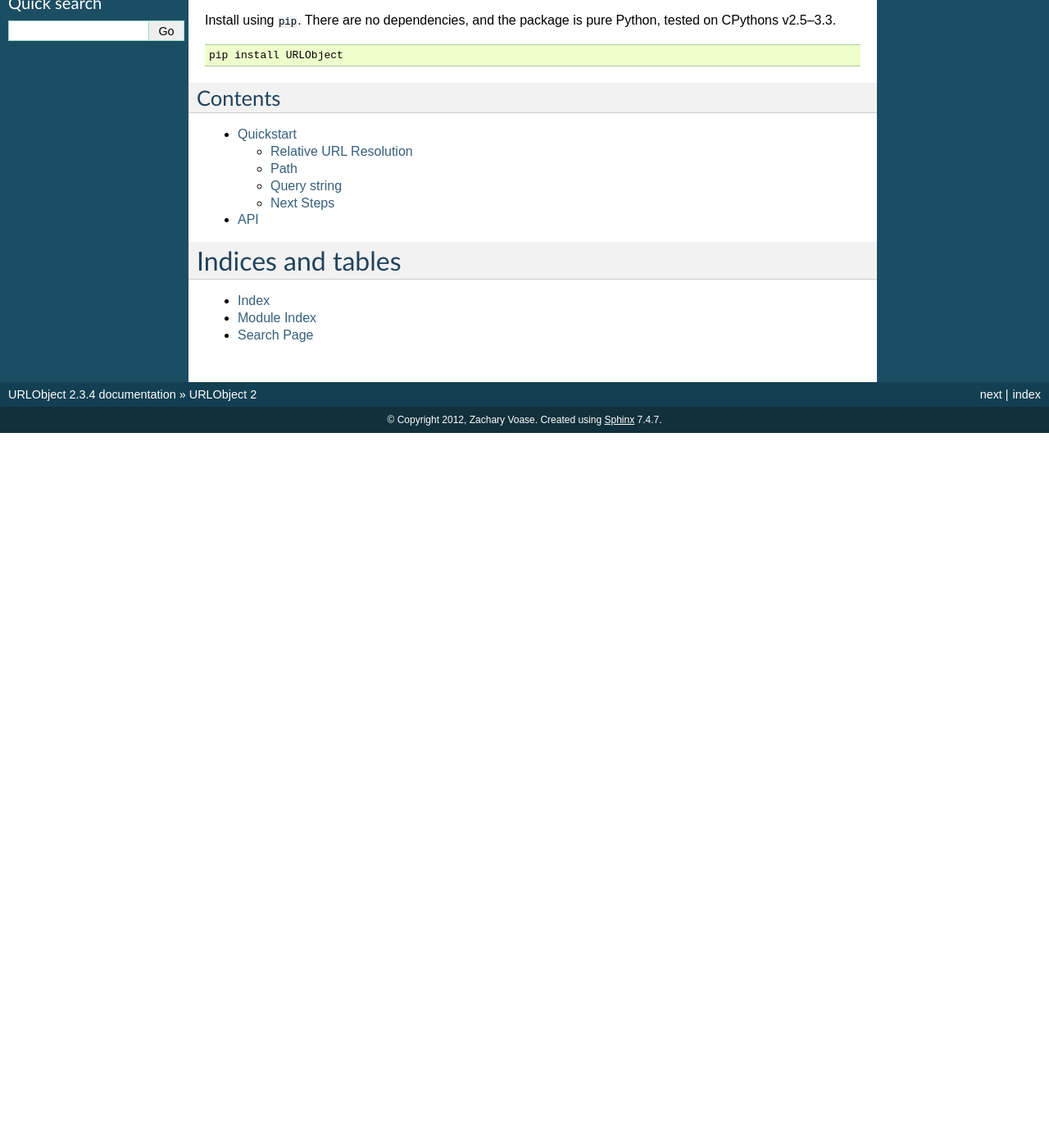
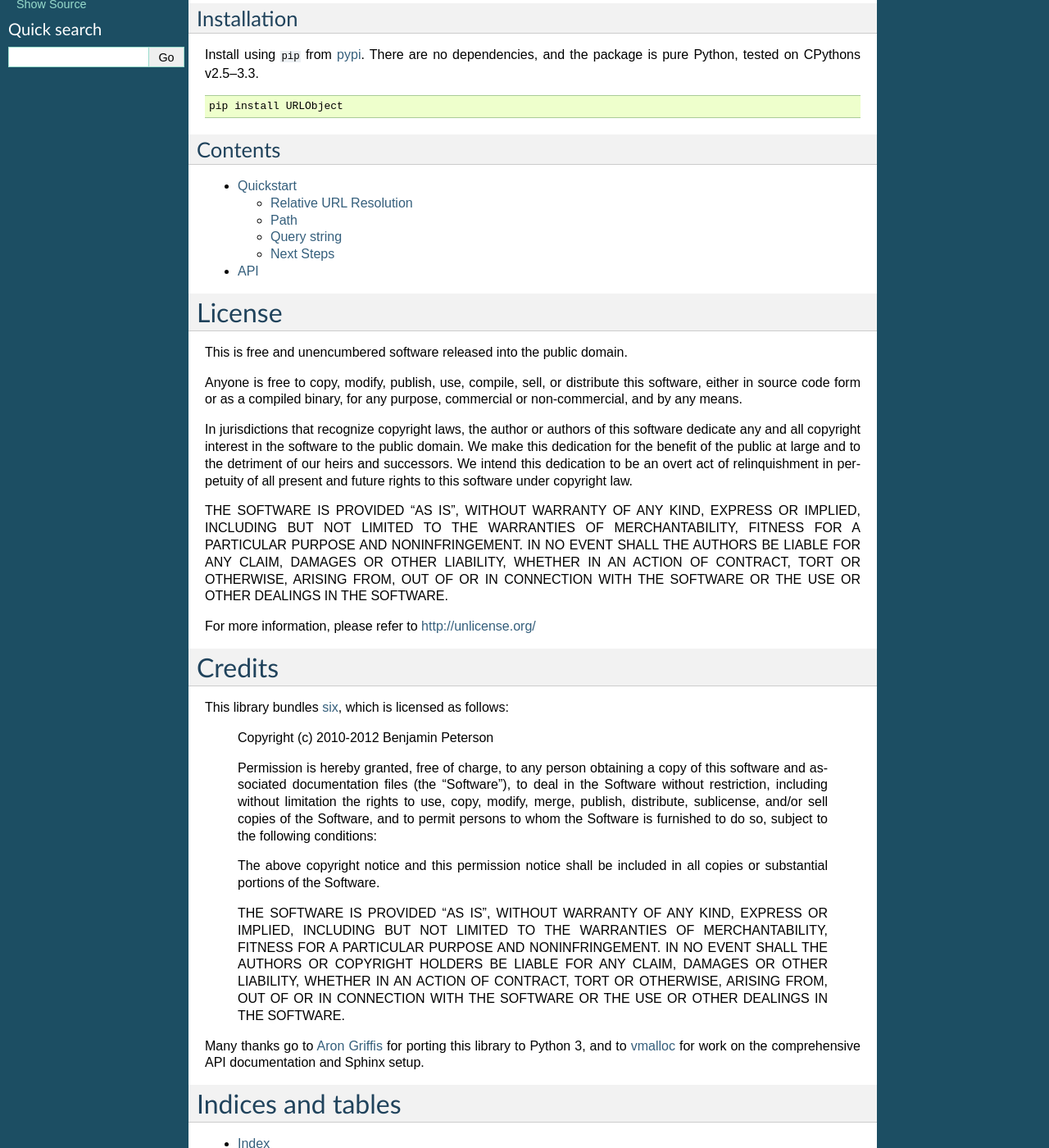
Before and after one commit to zacharyvoase/urlobject, a Sphinx documentation site: the page built from doc/index.rst, in a window 1280 px wide and 1400 px high, scrolled down 270 px. Shown: the whole window at 82% size. Built offline with Sphinx 7.4.7, drawn with Linux system fonts in a browser that asks for light colours; before the commit the page ends 900 px from its top, so only the background shows below that.

Commit message:
More doc work.

```diff
--- a/doc/index.rst
+++ b/doc/index.rst
@@ -14,8 +16,9 @@
 Installation
 ------------
 
-Install using ``pip``. There are no dependencies, and the package is pure
-Python, tested on CPythons v2.5–3.3.
+Install using ``pip`` from `pypi <http://pypi.python.org/pypi/URLObject>`__.
+There are no dependencies, and the package is pure Python, tested on CPythons
+v2.5–3.3.
 
 .. code:: bash
 
@@ -31,9 +34,72 @@
     api
 
 
+License
+=======
+
+This is free and unencumbered software released into the public domain.
+
+Anyone is free to copy, modify, publish, use, compile, sell, or distribute this
+software, either in source code form or as a compiled binary, for any purpose,
+commercial or non-commercial, and by any means.
+
+In jurisdictions that recognize copyright laws, the author or authors of this
+software dedicate any and all copyright interest in the software to the public
+domain. We make this dedication for the benefit of the public at large and to
+the detriment of our heirs and successors. We intend this dedication to be an
+overt act of relinquishment in perpetuity of all present and future rights to
+this software under copyright law.
+
+THE SOFTWARE IS PROVIDED "AS IS", WITHOUT WARRANTY OF ANY KIND, EXPRESS OR
+IMPLIED, INCLUDING BUT NOT LIMITED TO THE WARRANTIES OF MERCHANTABILITY,
+FITNESS FOR A PARTICULAR PURPOSE AND NONINFRINGEMENT.  IN NO EVENT SHALL THE
+AUTHORS BE LIABLE FOR ANY CLAIM, DAMAGES OR OTHER LIABILITY, WHETHER IN AN
+ACTION OF CONTRACT, TORT OR OTHERWISE, ARISING FROM, OUT OF OR IN CONNECTION
+WITH THE SOFTWARE OR THE USE OR OTHER DEALINGS IN THE SOFTWARE.
+
+For more information, please refer to http://unlicense.org/
+
+
+Credits
+=======
+
+This library bundles `six <http://packages.python.org/six/>`__, which is
+licensed as follows:
+
+    Copyright (c) 2010-2012 Benjamin Peterson
+
+    Permission is hereby granted, free of charge, to any person
+    obtaining a copy of this software and associated documentation files
+    (the "Software"), to deal in the Software without restriction,
+    including without limitation the rights to use, copy, modify, merge,
+    publish, distribute, sublicense, and/or sell copies of the Software,
+    and to permit persons to whom the Software is furnished to do so,
+    subject to the following conditions:
+
+    The above copyright notice and this permission notice shall be
+    included in all copies or substantial portions of the Software.
+
+    THE SOFTWARE IS PROVIDED "AS IS", WITHOUT WARRANTY OF ANY KIND,
+    EXPRESS OR IMPLIED, INCLUDING BUT NOT LIMITED TO THE WARRANTIES OF
+    MERCHANTABILITY, FITNESS FOR A PARTICULAR PURPOSE AND
+    NONINFRINGEMENT. IN NO EVENT SHALL THE AUTHORS OR COPYRIGHT HOLDERS
+    BE LIABLE FOR ANY CLAIM, DAMAGES OR OTHER LIABILITY, WHETHER IN AN
+    ACTION OF CONTRACT, TORT OR OTHERWISE, ARISING FROM, OUT OF OR IN
+    CONNECTION WITH THE SOFTWARE OR THE USE OR OTHER DEALINGS IN THE
+    SOFTWARE.
+
+Many thanks go to `Aron Griffis <http://arongriffis.com/>`__ for porting
+this library to Python 3, and to `vmalloc <https://github.com/vmalloc>`__ for
+work on the comprehensive API documentation and Sphinx setup.
+
+
 Indices and tables
 ==================
 
 * :ref:`genindex`
 * :ref:`modindex`
 * :ref:`search`
+
+
+.. |Build Status| image:: https://secure.travis-ci.org/zacharyvoase/urlobject.png?branch=master
+   :target: http://travis-ci.org/zacharyvoase/urlobject
```
Also changed, not shown: other parts of doc/index.rst (+2 -0 lines), README.md (+8 -184 lines).
